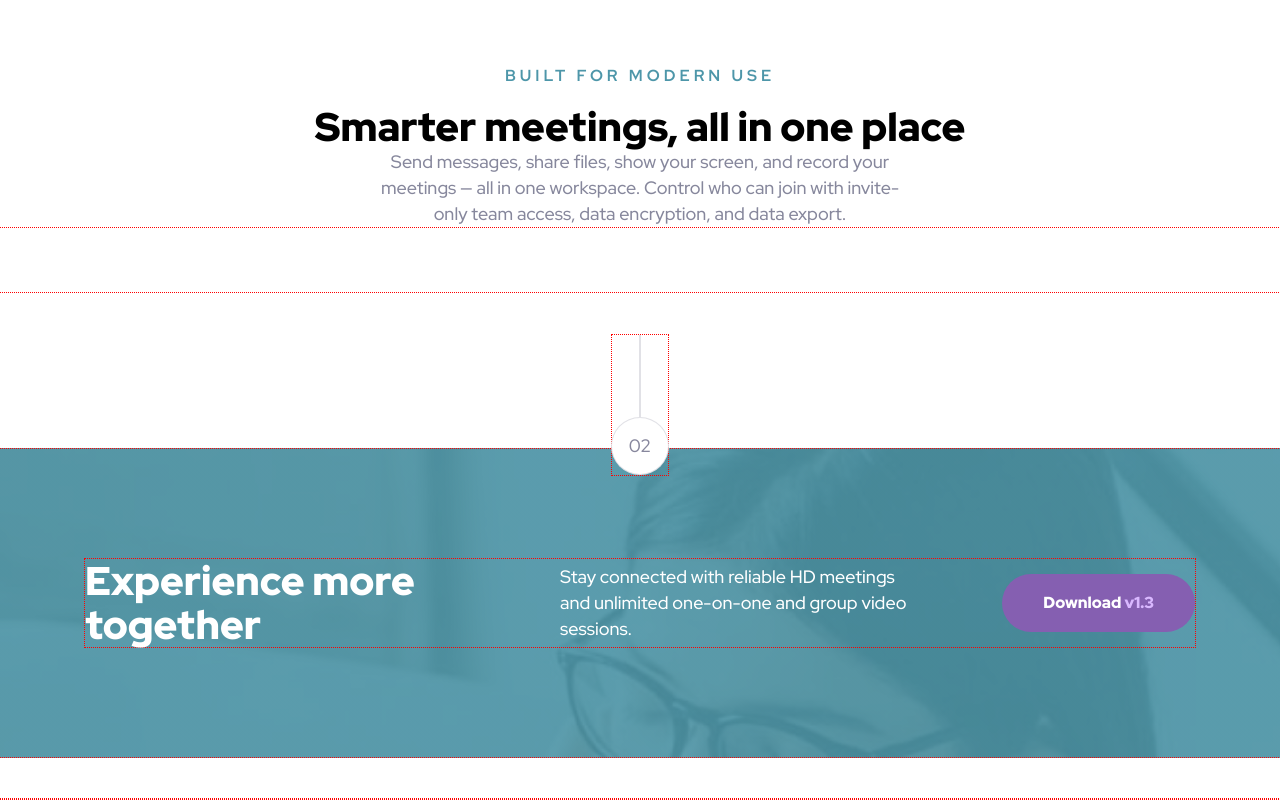
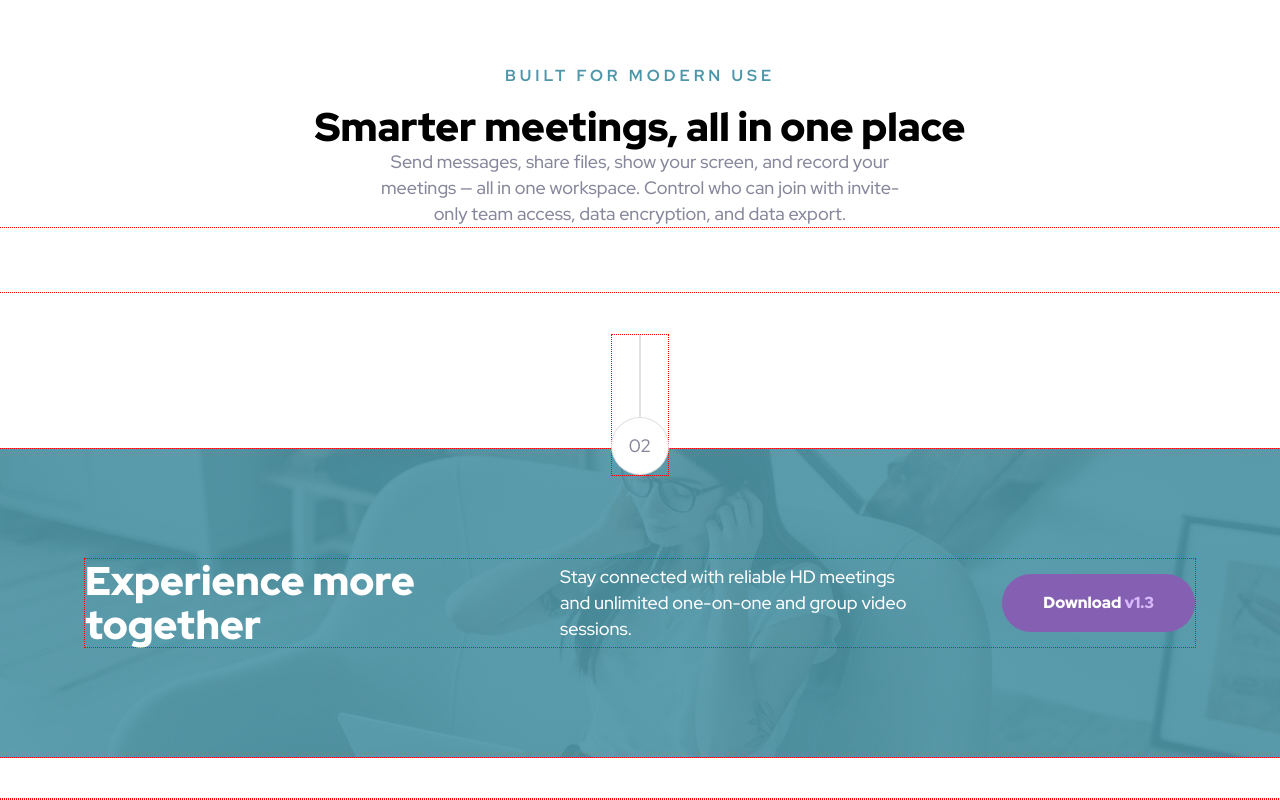
Before and after one commit to andrewjuliodev/FEM-Meet-Landing-Page, a plain HTML site: page index.html in a window 1280 px wide. Shown: the part 1097-1897 px from the top of the page. Drawn offline with Linux system fonts and the light colour scheme.

Commit message:
Update desktop.css

```diff
--- a/css/desktop.css
+++ b/css/desktop.css
@@ -283,7 +283,7 @@
         hsla(192, 37%, 48%, 90%),
         hsla(192, 37%, 48%, 90%)
       ),
-      url(/assets/mobile/image-footer.jpg);
+      url(/assets/desktop/image-footer.jpg);
 
     mix-blend-mode: normal;
     background-size: cover;
```
